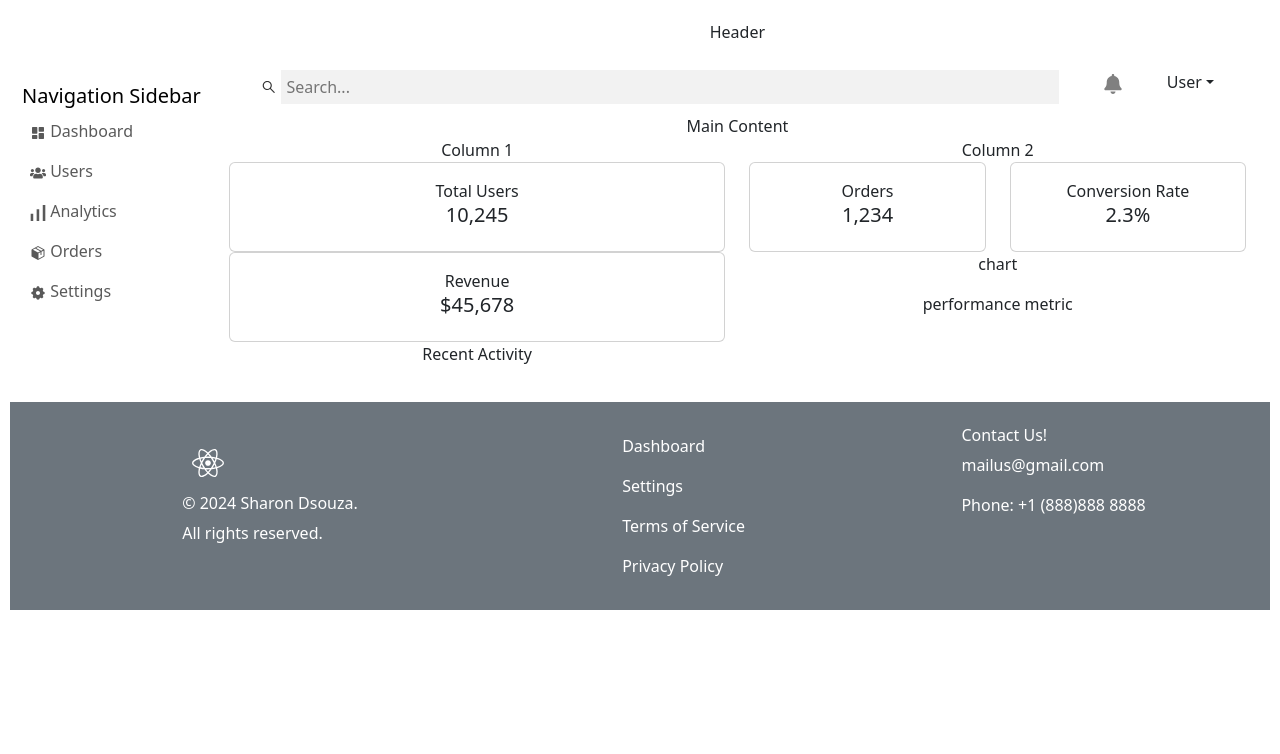
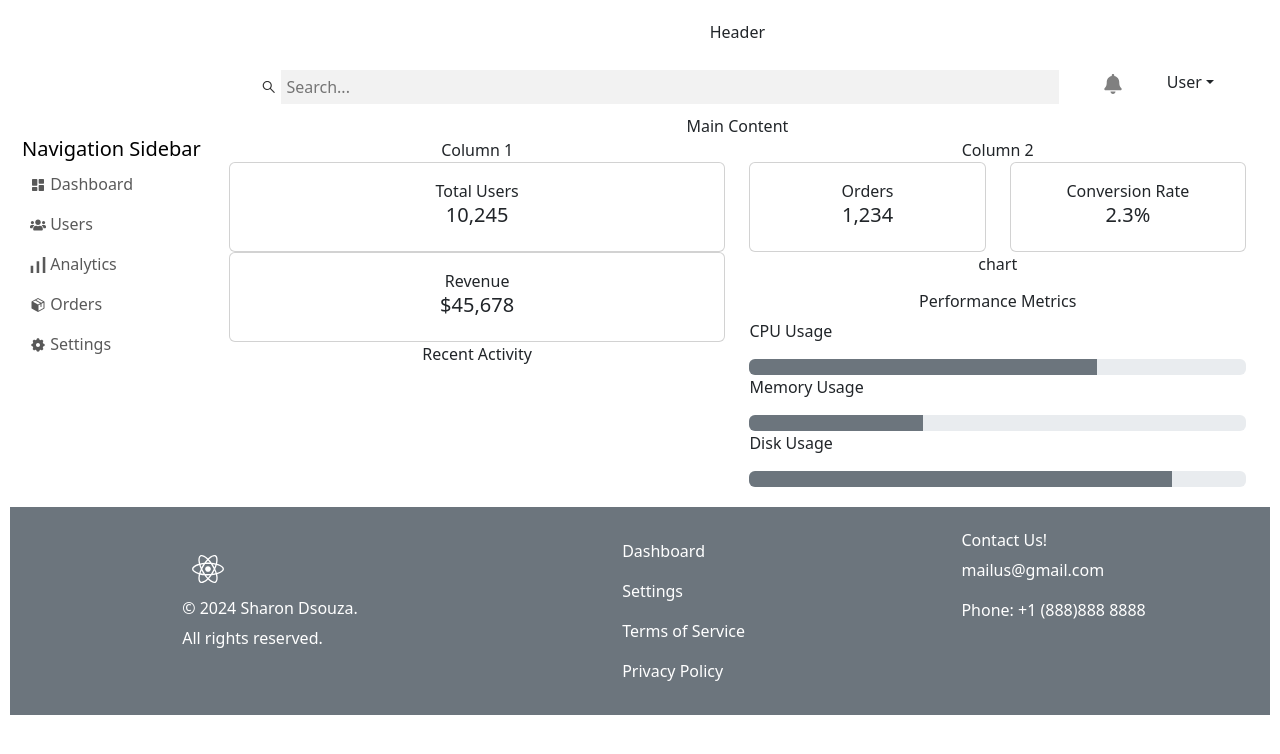
Before and after one commit to sharondsza26/cs696af24-sharondsza26, a React (Create React App) app in the folder week6-exploratory-react-bootstrap/: page / in a window 1280 px wide. Shown: the top 754 px of the page. Built offline with nearby package versions, Linux system fonts and the light colour scheme.

Commit message:
adding the progress bars

```diff
--- a/week6-exploratory-react-bootstrap/src/App.css
+++ b/week6-exploratory-react-bootstrap/src/App.css
@@ -87,3 +87,11 @@
 .dropdown-menu {
   padding: 5px;
 }
+
+.performance-metric {
+  text-align: left;
+}
+
+.performance-metric h6{
+  text-align: center;
+}
--- a/week6-exploratory-react-bootstrap/src/App.js
+++ b/week6-exploratory-react-bootstrap/src/App.js
@@ -1,5 +1,5 @@
 import './App.css';
-import { Container, Nav, Navbar, Col, Stack, Row, Card } from 'react-bootstrap';
+import { Container, Nav, Navbar, Col, Stack, Row, Card, ProgressBar } from 'react-bootstrap';
 import 'bootstrap/dist/css/bootstrap.min.css'
 import { BiSolidDashboard } from "react-icons/bi"; // Dashboard icon
 import { FaUsers } from "react-icons/fa"; // Users icon
@@ -116,7 +116,17 @@ function App() {
             </Row>
             <Stack>
               <p>chart </p>
-              <p>performance metric</p>
+
+              <div className='performance-metric'>
+              <h6>Performance Metrics</h6>
+              <p>CPU Usage</p>
+              <ProgressBar variant='secondary' now={70} />
+              <p>Memory Usage</p>
+              <ProgressBar variant='secondary' now={35} />
+              <p>Disk Usage</p>
+              <ProgressBar variant='secondary' now={85} />
+              </div>
+
             </Stack>
             </Col>
 
```
